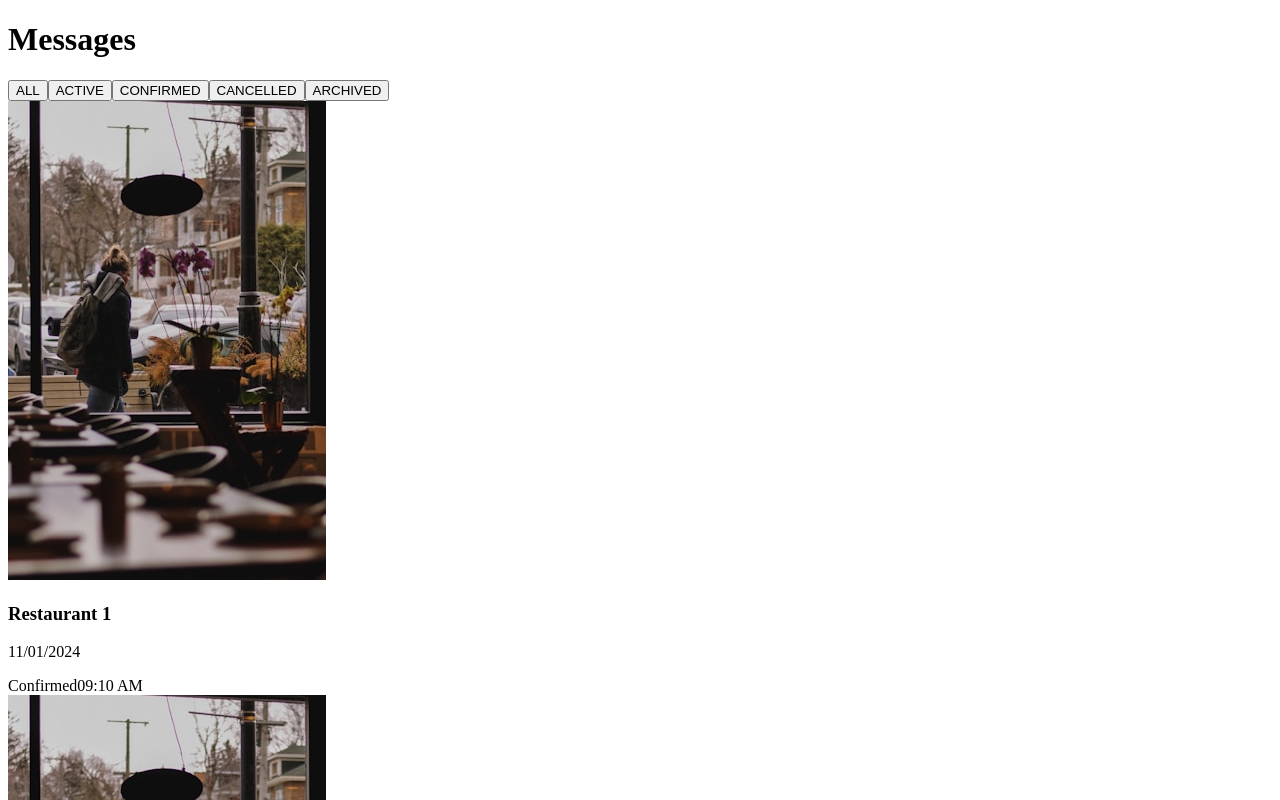
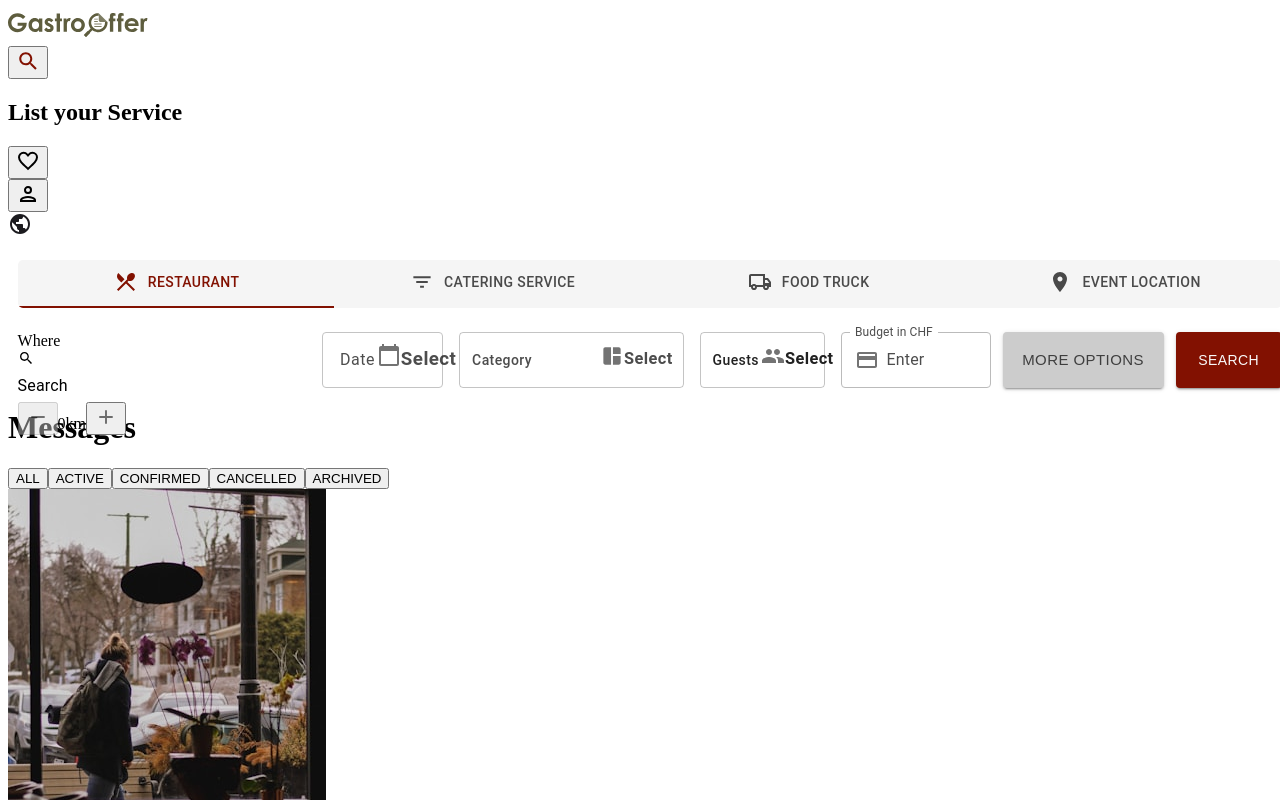
Before and after one commit to uzair-shakeel/Gastro, a Next.js app: page /messages in a window 1280 px wide. Shown: the top 800 px of the page. Built offline with nearby package versions, Linux system fonts and the light colour scheme.

Commit message:
some func added and navbar fix

```diff
--- a/src/app/components/Navbar.js
+++ b/src/app/components/Navbar.js
@@ -1,6 +1,6 @@
 "use client";
 import Image from "next/image";
-import { useState, useEffect, useRef } from "react";
+import { useState, useEffect, useRef, useCallback } from "react";
 import EventSearch from "../restaurant/EventSearch";
 import UserProfile from "./UserProfile";
 import LanguageSelector from "./language-selector";
@@ -9,42 +9,49 @@ import Link from "next/link";
 const Navbar = () => {
   const [isOpen, setIsOpen] = useState(false);
   const dropdownRef = useRef(null);
+  const buttonRef = useRef(null);
 
-  const toggleDropdownSearch = () => {
-    setIsOpen((prev) => !prev);
-  };
+  const toggleDropdownSearch = useCallback((event) => {
+    event.stopPropagation();
+    setIsOpen((prevIsOpen) => !prevIsOpen);
+  }, []);
+
+  const closeDropdown = useCallback(() => {
+    setIsOpen(false);
+  }, []);
 
   useEffect(() => {
     const handleClickOutside = (event) => {
-      if (dropdownRef.current && !dropdownRef.current.contains(event.target)) {
-        setIsOpen(false);
+      if (
+        dropdownRef.current &&
+        !dropdownRef.current.contains(event.target) &&
+        !buttonRef.current.contains(event.target)
+      ) {
+        closeDropdown();
       }
     };
 
+    const handleScroll = () => {
+      if (window.scrollY > 150) {
+        closeDropdown();
+      }
+    };
+
+    if (isOpen) {
       document.addEventListener("mousedown", handleClickOutside);
+      window.addEventListener("scroll", handleScroll);
+    }
 
     return () => {
       document.removeEventListener("mousedown", handleClickOutside);
-    };
-  }, []);
-
-  useEffect(() => {
-    const handleScroll = () => {
-      if (window.scrollY > 150) {
-        setIsOpen(false);
-      }
-    };
-
-    window.addEventListener("scroll", handleScroll);
-
-    return () => {
       window.removeEventListener("scroll", handleScroll);
     };
-  }, []);
+  }, [isOpen, closeDropdown]);
 
   return (
-    <div className="w-full px-6 relative z-40">
-      <div className="max-w-[1440px] bg-white z-[600] mx-auto w-full flex items-center justify-between py-[22px]">
+    <div className="w-full relative z-40">
+      <div className="relative z-50 w-full bg-white px-6">
+        <div className="max-w-[1440px] mx-auto w-full flex items-center justify-between py-[22px]">
           <div className="w-full">
             <Link href="/">
               <Image
@@ -57,6 +64,7 @@ const Navbar = () => {
           </div>
           <div className="flex items-center justify-between">
             <button
+              ref={buttonRef}
               className="bg-[#82110126] min-w-[44px] h-[42px] rounded flex items-center justify-center mr-6"
               onClick={toggleDropdownSearch}
             >
@@ -89,9 +97,10 @@ const Navbar = () => {
             </div>
           </div>
         </div>
+      </div>
       <div
         ref={dropdownRef}
-        className={`bg-white absolute !z-50 block min-w-full duration-700 w-full max-w-full m-auto left-0 right-0 ${
+        className={`bg-white absolute z-40 block min-w-full duration-700 w-full max-w-full m-auto left-0 right-0 ${
           isOpen ? "top-0" : "-top-[900px]"
         }`}
       >
--- a/src/app/components/popups/restaurant/budget.js
+++ b/src/app/components/popups/restaurant/budget.js
@@ -3,10 +3,10 @@ import { TextField, InputAdornment } from "@mui/material";
 import { styled } from "@mui/material/styles";
 import CreditCard from "@mui/icons-material/CreditCard";
 
-const StyledTextField = styled(TextField)(({ legendbg, error, icon }) => ({
+const StyledTextField = styled(TextField)(({ legendbg, error }) => ({
   "& .MuiOutlinedInput-root": {
     backgroundColor: legendbg,
-    textAlign: icon ? "left" : "center", // Center align when no icon
+    textAlign: "left",
     "& fieldset": {
       border: error
         ? "1.5px solid #821101 !important"
@@ -19,7 +19,7 @@ const StyledTextField = styled(TextField)(({ legendbg, error, icon }) => ({
       border: "1px solid #00000040 !important",
     },
     "& input": {
-      textAlign: icon ? "left" : "center", // Center the text
+      textAlign: "left", // Center the text
     },
     "& input::placeholder": {
       color: error ? "#821101" : "#000000B2",
@@ -46,7 +46,6 @@ export function BudgetInput({
   onInputChange,
   error = false,
   valueOfInput = "",
-  icon = true,
   disable = false,
 }) {
   const [value, setValue] = useState(valueOfInput);
@@ -74,18 +73,17 @@ export function BudgetInput({
       value={value}
       onChange={handleChange}
       InputProps={{
-        startAdornment: icon ? (
+        startAdornment: (
           <InputAdornment position="start">
             <CreditCard sx={{ color: error ? "#821101B2" : "#0000008C" }} />
           </InputAdornment>
-        ) : null,
+        ),
       }}
       InputLabelProps={{
         shrink: true,
       }}
       label={legend}
       legendbg={legendbg}
-      icon={icon} // Pass the icon prop for conditional styling
       disabled={disable}
     />
   );
--- a/src/app/messages/page.js
+++ b/src/app/messages/page.js
@@ -3,6 +3,8 @@ import { useEffect, useState } from "react";
 import RestaurantList from "./RestaurantList";
 import MainContent from "./MainContent";
 import { initialOrders } from "../../../public/data/initialOrders";
+import Navbar from "../components/Navbar";
+import { Box, CircularProgress } from "@mui/material";
 
 const tabs = ["ALL", "ACTIVE", "CONFIRMED", "CANCELLED", "ARCHIVED"];
 const mockMessagesByRestaurant = {
@@ -336,8 +338,26 @@ export default function MessagesPage() {
     setFilteredRestaurants(getFilteredRestaurants());
   };
 
+  // If restaurant is not found, show an error message
+  if (!selectedRestaurant) {
     return (
-    <div className="h-screen bg-white px-4 lg:px-[24px]">
+      <Box
+        sx={{
+          minHeight: "100vh",
+          display: "flex",
+          justifyContent: "center",
+          alignItems: "center",
+        }}
+      >
+        <CircularProgress sx={{ color: "#821101" }} />
+      </Box>
+    );
+  }
+
+  return (
+    <div>
+      <Navbar />
+      <div className="h-[86vh] bg-white px-4 lg:px-[24px]">
         {/* Header */}
         <div className="flex justify-between w-full items-center">
           <h1 className="text-[24px] font-[600]">Messages</h1>
@@ -359,7 +379,6 @@ export default function MessagesPage() {
             ))}
           </div>
         </div>
-      {selectedRestaurant && (
         <div className="flex pt-[24px] gap-[16px]">
           <RestaurantList
             restaurants={filteredRestaurants}
@@ -379,7 +398,7 @@ export default function MessagesPage() {
             updateTimeAndisUnread={updateTimeAndisUnread}
           />
         </div>
-      )}
+      </div>
     </div>
   );
 }
```
Also changed, not shown: src/app/page.js (+26 -3 lines), src/app/view-offer/[id]/SubtotalSection.js (+14 -6 lines), src/app/view-offer/[id]/page.js (+13 -7 lines). Lines whose indentation alone changed are shown as unchanged.
